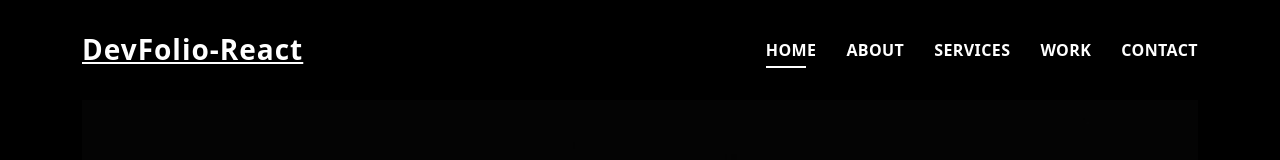
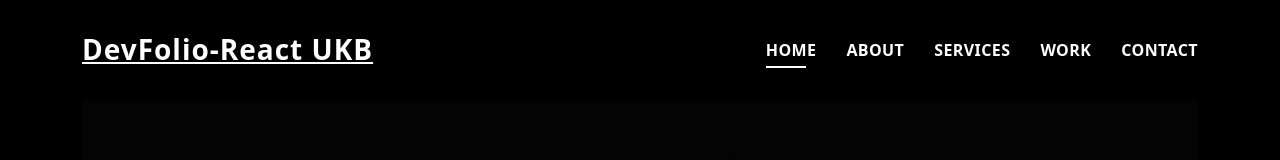
Before and after one commit to umerkb/dev-folio-react, a React (Create React App) app: page / in a window 1280 px wide. Shown: the top 160 px of the page. Built offline with nearby package versions, Linux system fonts and the light colour scheme.

Commit message:
testing CI CD

```diff
--- a/src/components/layout/header.jsx
+++ b/src/components/layout/header.jsx
@@ -7,7 +7,7 @@ const Header = () => {
     <header id="header" className="fixed-top bg-black">
       <div className="container d-flex align-items-center justify-content-between">
         <h1 className="logo">
-          <Link to={`${process.env.PUBLIC_URL}/`}>DevFolio-React</Link>
+          <Link to={`${process.env.PUBLIC_URL}/`}>DevFolio-React UKB</Link>
         </h1>
         <NavBar></NavBar>
       </div>
```
